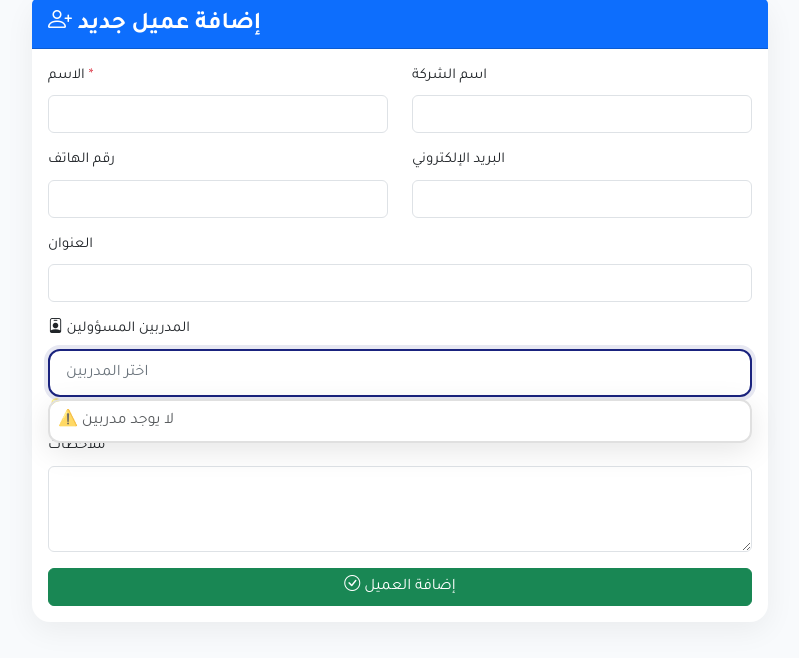
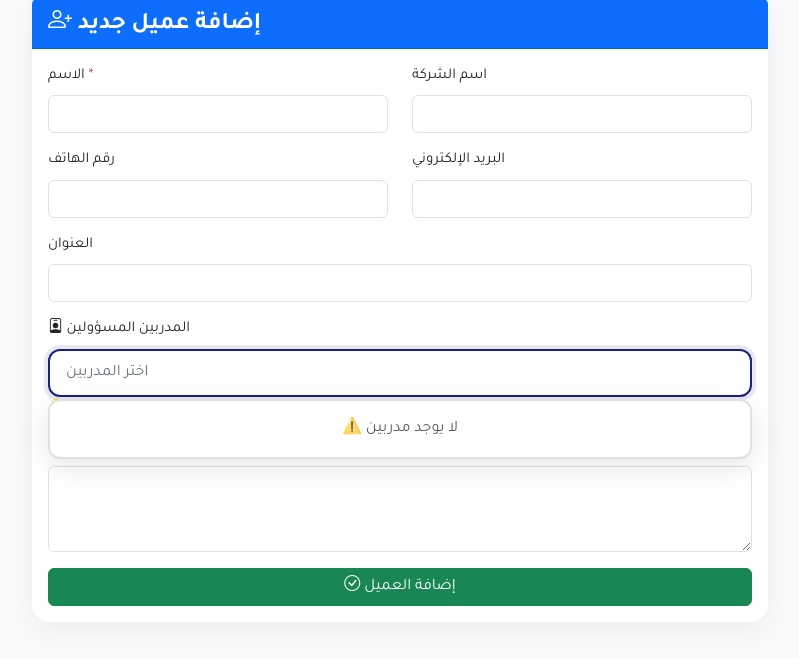
Before and after one commit to fahdsalim19977-sys/taskmanagementerp, a Python web app: template templates/add_client.html in a window 1280 px wide, after a click on "اختر المدربين". Shown: the part 100-758 px from the top of the page, without its empty margins (240-1039 px from the left). Run offline with Jinja, Linux system fonts and the light colour scheme; the template is opened without the code that fills it, so the values that code supplies are empty.

Commit message:
Add files via upload

```diff
--- a/templates/add_client.html
+++ b/templates/add_client.html
@@ -36,11 +36,10 @@
                         <input type="text" name="address" class="form-control">
                     </div>
 
-                    <!-- ===== اختيار المدربين (Dropdown مع Checkboxes) ===== -->
+                    <!-- ===== اختيار المدربين ===== -->
                     <div class="mb-3">
                         <label class="form-label"><i class="bi bi-person-badge"></i> المدربين المسؤولين</label>
 
-                        <!-- ===== الزر الرئيسي ===== -->
                         <div class="dropdown">
                             <button class="btn btn-outline-secondary w-100 text-start dropdown-toggle"
                                     type="button" id="trainerDropdown"
@@ -65,7 +64,7 @@
                                     </li>
                                     {% endfor %}
                                 {% else %}
-                                    <li class="text-muted">⚠️ لا يوجد مدربين</li>
+                                    <li class="text-muted text-center py-2">⚠️ لا يوجد مدربين</li>
                                 {% endif %}
                             </ul>
                         </div>
@@ -87,7 +86,6 @@
 </div>
 
 <script>
-// ===== تحديث النص المعروض =====
 function updateTrainerSelection() {
     var checkboxes = document.querySelectorAll('.trainer-checkbox:checked');
     var textElement = document.getElementById('selectedTrainersText');
@@ -107,74 +105,58 @@ function updateTrainerSelection() {
     }
 }
 
-// ===== عند تحميل الصفحة =====
 document.addEventListener('DOMContentLoaded', function() {
     updateTrainerSelection();
 });
 </script>
 
 <style>
-/* ===== تنسيق الزر ===== */
 .btn-outline-secondary {
     border: 2px solid #e0e0e0 !important;
     transition: all 0.3s ease !important;
 }
-
 .btn-outline-secondary:hover {
     border-color: #1a237e !important;
     background: #f8f9fa !important;
 }
-
 .btn-outline-secondary:focus {
     border-color: #1a237e !important;
     box-shadow: 0 0 0 4px rgba(26, 35, 126, 0.1) !important;
 }
-
-/* ===== تنسيق القائمة ===== */
 .dropdown-menu {
     padding: 8px !important;
 }
-
 .dropdown-menu .form-check {
     padding: 6px 8px !important;
     border-radius: 8px !important;
     transition: all 0.2s ease !important;
 }
-
 .dropdown-menu .form-check:hover {
     background: #f0f2f5 !important;
 }
-
 .dropdown-menu .form-check-input {
     margin-left: 0 !important;
 }
-
 .dropdown-menu .form-check-input:checked {
     background-color: #1a237e !important;
     border-color: #1a237e !important;
 }
-
 .dropdown-menu .form-check-label {
     font-size: 14px !important;
     color: #333 !important;
     cursor: pointer !important;
 }
-
-/* ===== تنسيق الـ Scrollbar ===== */
 .dropdown-menu::-webkit-scrollbar {
     width: 6px;
 }
-
 .dropdown-menu::-webkit-scrollbar-track {
     background: #f1f1f1;
     border-radius: 10px;
 }
-
 .dropdown-menu::-webkit-scrollbar-thumb {
     background: #1a237e;
     border-radius: 10px;
 }
-
 .dropdown-menu::-webkit-scrollbar-thumb:hover {
     background: #0d1445;
 }
```
